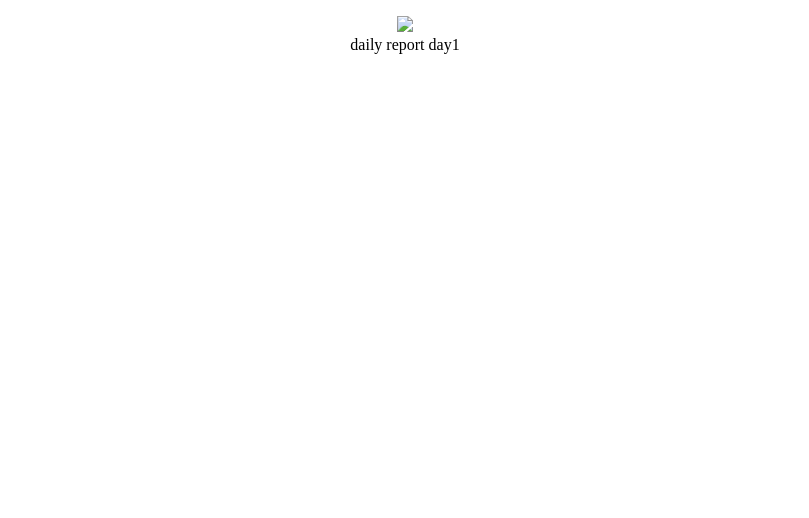
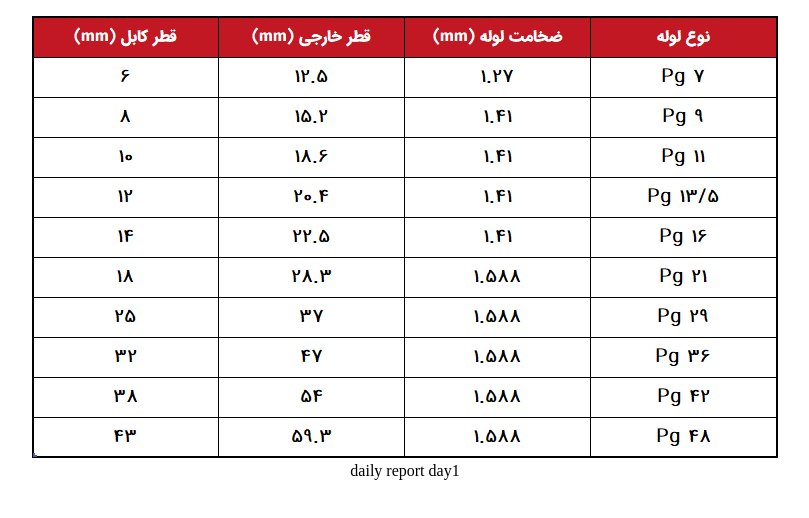
Before and after one commit to JahanbakhshSadeghi/HTML, a plain HTML site: page index.htm in a window 1280 px wide. Shown: the whole page, without its empty margins (235-1044 px from the left). Drawn offline with Linux system fonts and the light colour scheme.

Commit message:
Update index.htm

```diff
--- a/index.htm
+++ b/index.htm
@@ -9,7 +9,7 @@
 <body>
 
 <figure style="text-align:center;">
- <img src="files/day1.png">
+ <img src="files/day1.webp">
  <figcaption>daily report day1</figcaption>
 </figure>
 
```
